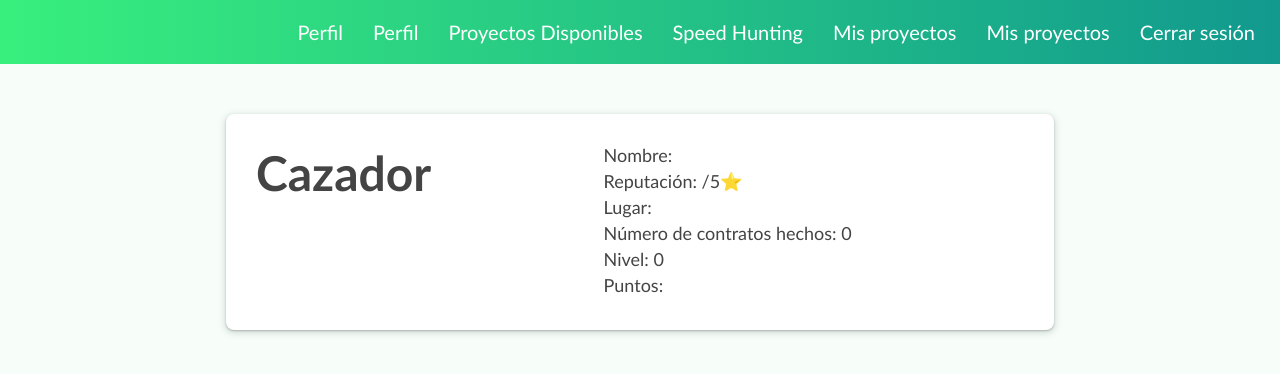
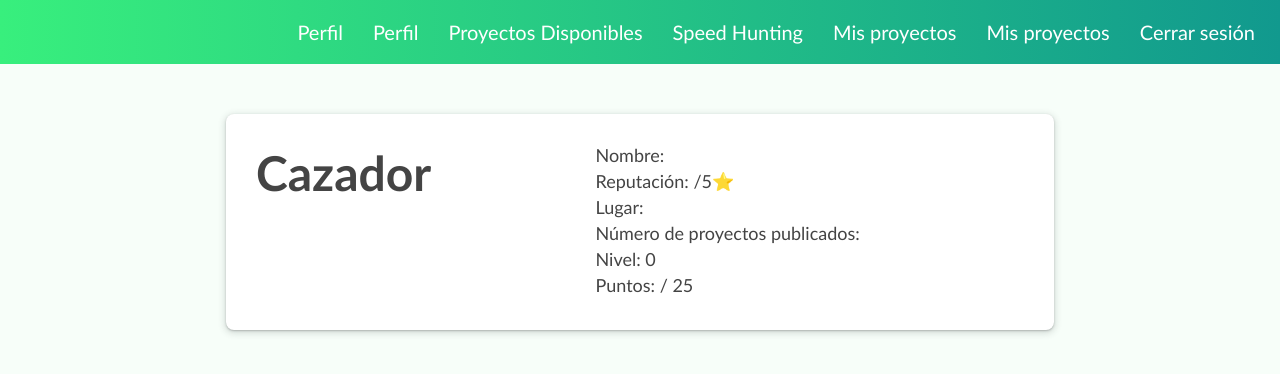
Before and after one commit to Fernando-Lz/cazadores-de-talentos, a website: page public/perfilCazador.html in a window 1280 px wide. Drawn offline with nearby package versions, Linux system fonts and the light colour scheme.

Commit message:
Edit project and cazador profile added

```diff
--- a/app.js
+++ b/app.js
@@ -14,7 +14,7 @@ app.post("/login", function (req, res, next) {
   const email = req.body.email;
   const password = req.body.password;
   var sqlTalento = `SELECT *, NULL AS contrasena FROM talento WHERE correo = '${email}' AND contrasena = '${password}';`;
-  var sqlCazador = `SELECT *, NULL AS contrasena FROM cazador WHERE correo = '${email}' AND contrasena = '${password}';`;
+  var sqlCazador = `SELECT cazador.nombre, cazador.correo, cazador.lugar, NULL AS contrasena, SUM(estrellasObtenidasCazador)/count(proyecto.nombre) as totalEstrellas, count(proyecto.nombre) as totalProyectos, SUM(contrato.puntosContrato) as totalPuntos FROM contrato, proyecto, cazador WHERE contrato.idProyecto = proyecto.idProyecto AND proyecto.cazador = cazador.idCazador AND contrato.talento = 1 AND correo = "${email}" AND contrasena = "${password}"; `;
   db.query(sqlTalento, function (err, data) {
     if (err) throw err;
     valueTalento = JSON.stringify(data);
--- a/public/controller/perfil.js
+++ b/public/controller/perfil.js
@@ -1,7 +1,7 @@
 // Set common attributes
 document.getElementById("nombre").innerHTML = sessionStorage.getItem("nombre");
 document.getElementById("reputacion").innerHTML =
-  sessionStorage.getItem("estrellas");
+  sessionStorage.getItem("totalEstrellas");
 document.getElementById("lugar").innerHTML = sessionStorage.getItem("lugar");
 // Set talento card values
 if (sessionStorage.getItem("permisos") === "talento") {
@@ -32,11 +32,12 @@ if (sessionStorage.getItem("permisos") === "talento") {
 }
 // Set cazador card values
 else {
-  document.getElementById("contratos-hechos").innerHTML = 0;
+  document.getElementById("proyectos-publicados").innerHTML =
+    sessionStorage.getItem("totalProyectos");
   document.getElementById("puntos").innerHTML =
-    sessionStorage.getItem("puntos");
-  let puntos = Math.floor(sessionStorage.getItem("puntos") / 25);
-  document.getElementById("nivel").innerHTML = puntos;
+    sessionStorage.getItem("totalPuntos");
+  let nivel = Math.floor(sessionStorage.getItem("totalPuntos") / 25);
+  document.getElementById("nivel").innerHTML = nivel;
 }
 
 function cancelEdit() {
--- a/public/perfilCazador.html
+++ b/public/perfilCazador.html
@@ -19,9 +19,9 @@
         <p>Nombre: <span id="nombre"></span></p>
         <p>Reputación: <span id="reputacion"></span>/5⭐</p>
         <p>Lugar: <span id="lugar"></span></p>
-        <p>Número de contratos hechos: <span id="contratos-hechos"></span></p>
+        <p>Número de proyectos publicados: <span id="proyectos-publicados"></span></p>
         <p>Nivel: <span id="nivel"></span></p>
-        <p>Puntos: <span id="puntos"></span></p>
+        <p>Puntos: <span id="puntos"></span> / 25</p>
       </div>
     </div>
 
```
Also changed, not shown: public/forms/modificarProyecto.html (+1 -1 lines), public/controller/crearProyecto.js (added).
